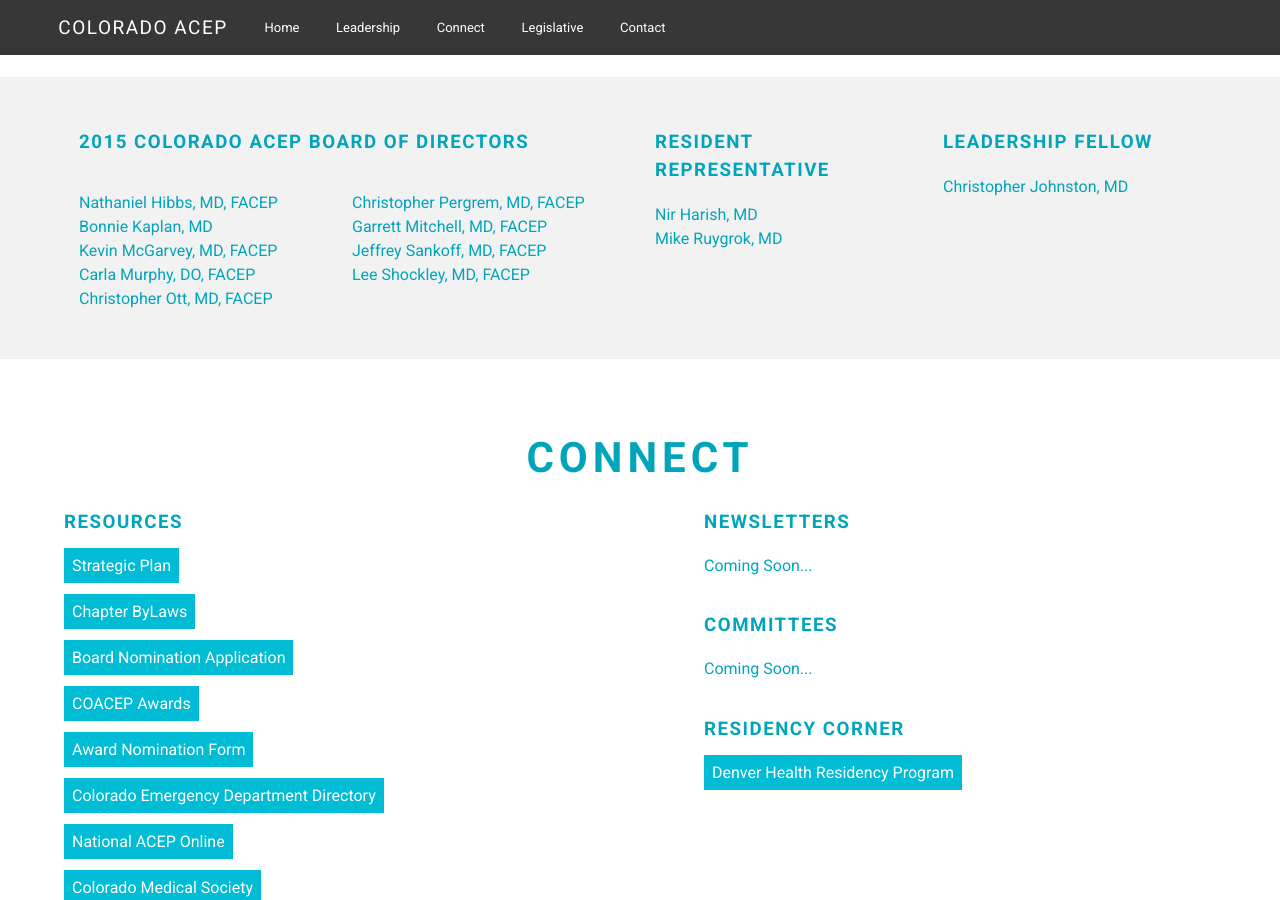
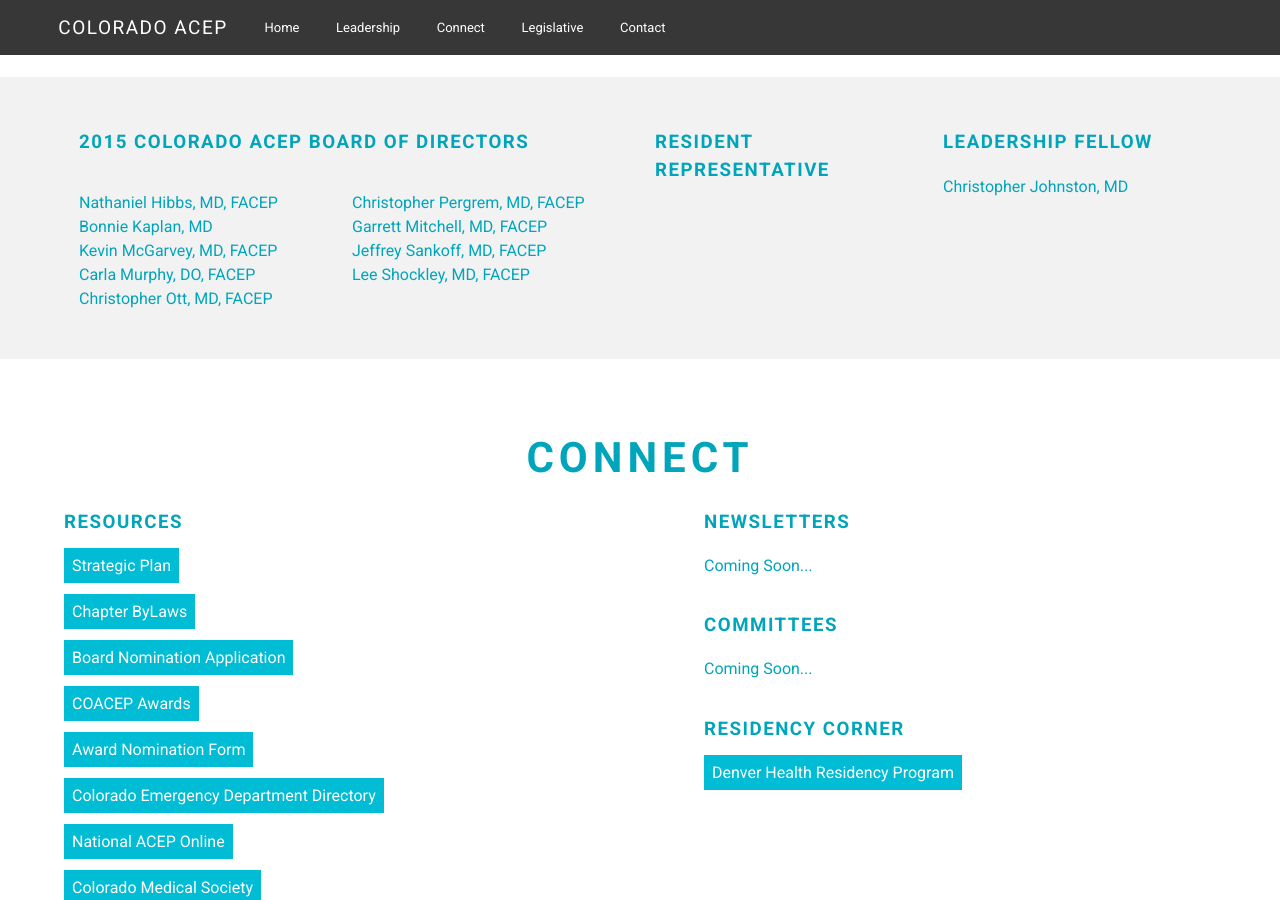
Before and after one commit to pebutler3/coacep, a Jekyll site: the page built from index.html, in a window 1280 px wide and 900 px high, scrolled down 1732 px. Built offline with Jekyll 4.4.1, drawn with Linux system fonts in a browser that asks for light colours.

Commit message:
removed res reps

```diff
--- a/_includes/sub-leadership.html
+++ b/_includes/sub-leadership.html
@@ -20,8 +20,8 @@
     <section class="resident-rep">
       <h3>Resident Representative</h3>
       <ul>
-       <li>Nir Harish, MD</li>
-       <li>Mike Ruygrok, MD</li>
+       <!-- <li>Nir Harish, MD</li> -->
+       <!-- <li>Mike Ruygrok, MD</li> -->
       </ul>
     </section>
     <section class="leadership-fellow">
```
